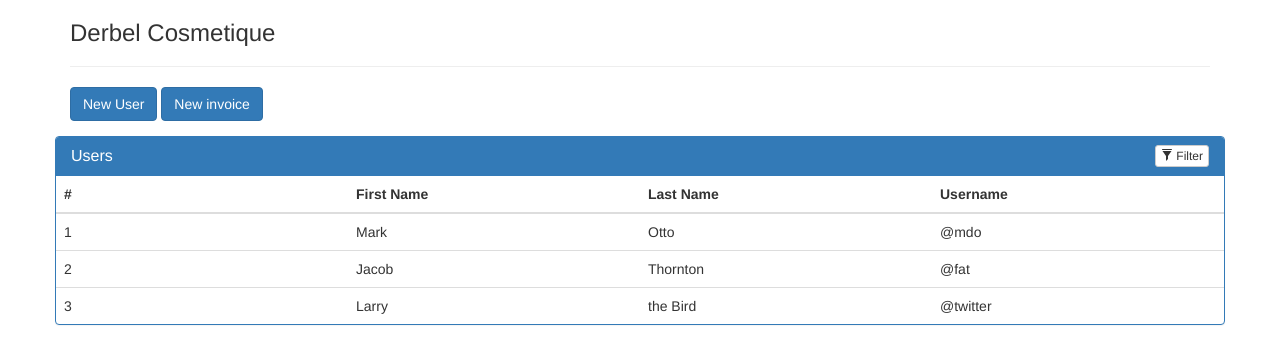
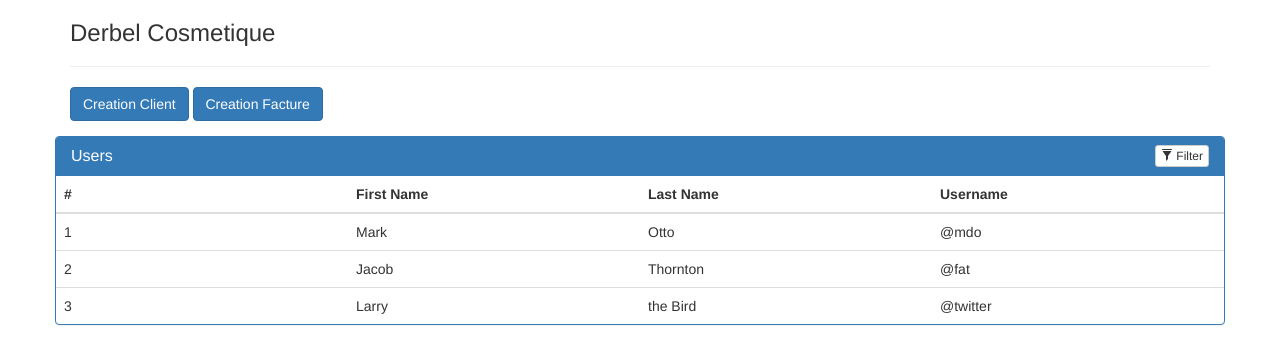
Before and after one commit to firchatn/Invoice-Building, a Django app: page / in a window 1280 px wide. Shown: the top 364 px of the page. Run offline with Django 3.2, Linux system fonts and the light colour scheme; some libraries are stand-ins or nearby versions.

Commit message:
update gi

```diff
--- a/core/templates/core/home.html
+++ b/core/templates/core/home.html
@@ -6,13 +6,14 @@
 	<link rel="stylesheet" href="{% static 'core/style2.css' %}" />
 	<link rel="stylesheet" href="{% static 'bootstrap-3.3.7-dist/css/bootstrap.min.css' %}" />
 	<script src="{% static 'jquery-3.2.1.min.js' %}"></script>
+
 </head>
 <body>
 <div class="container">
     <h3>Derbel Cosmetique</h3>
     <hr>
-    <button class="btn btn-primary">New User</button>
-    <button class="btn btn-primary">New invoice</button>
+    <a href="user" class="btn btn-primary" role="button">Creation Client</a>
+    <a href="facture" class="btn btn-primary" role="button">Creation Facture</a>
     <div class="row">
         <div class="panel panel-primary filterable">
             <div class="panel-heading">
```
